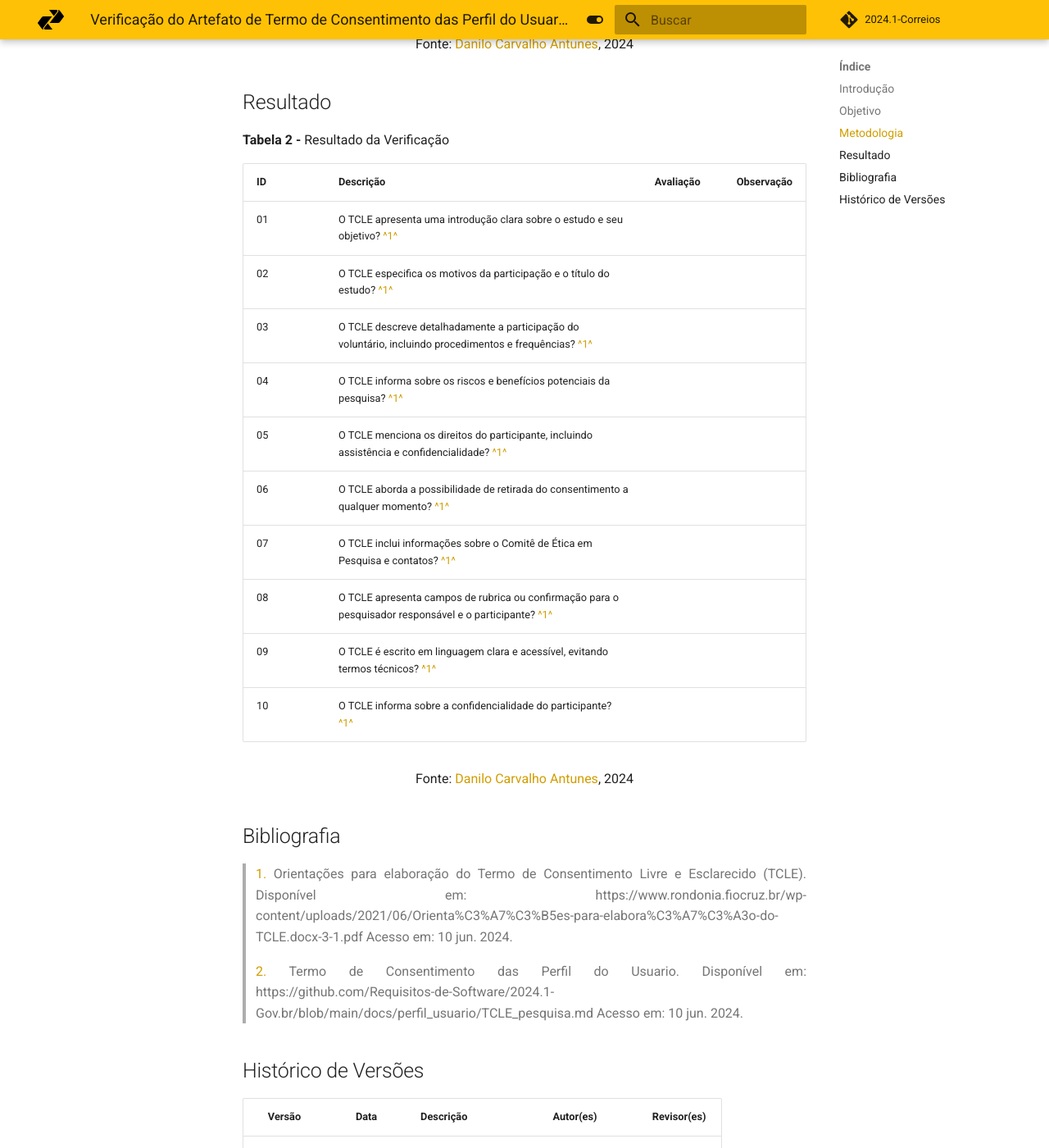
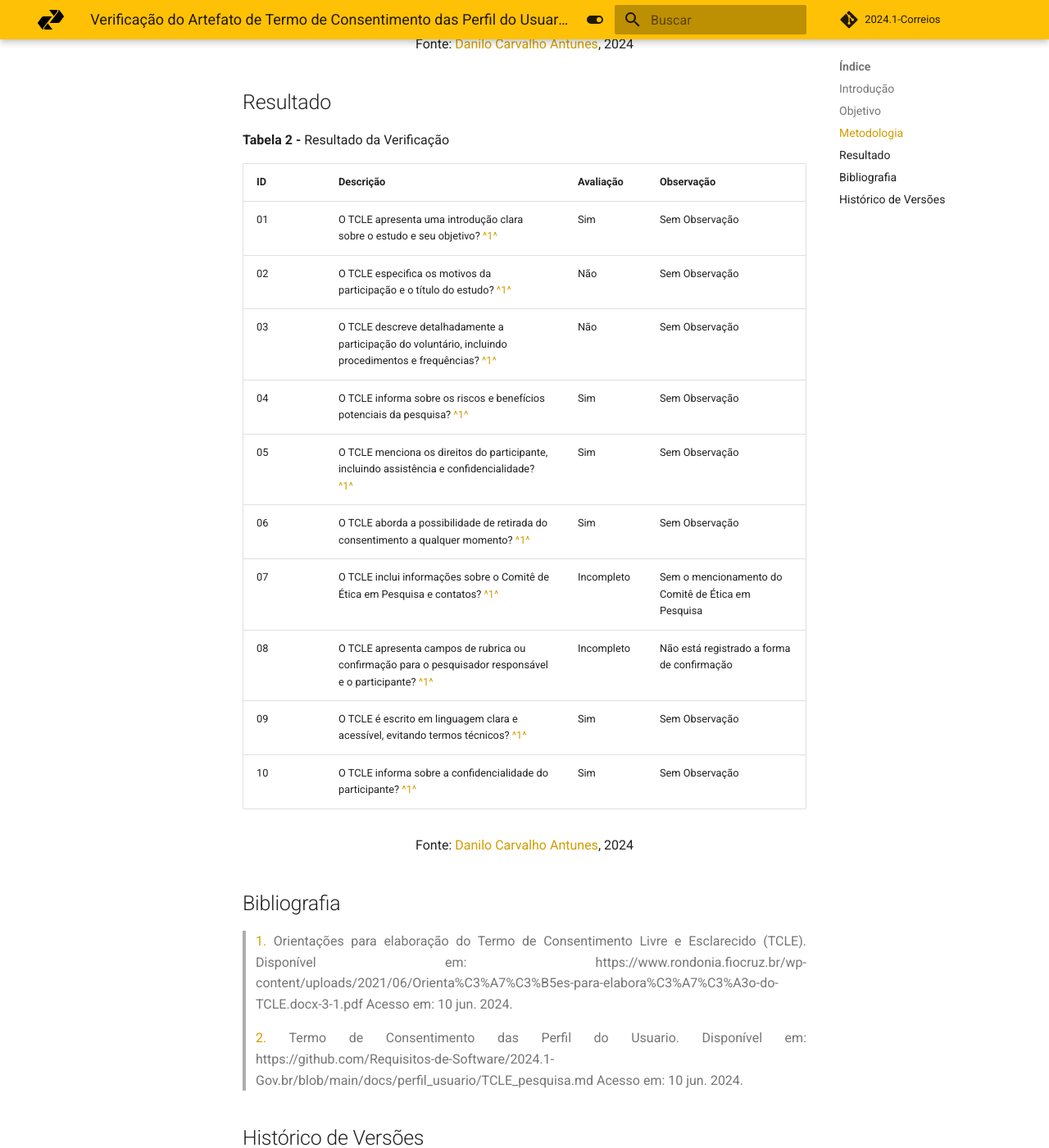
Before and after one commit to Requisitos-de-Software/2024.1-Serasa, an MkDocs documentation site: the page built from docs/verificacao/grupo+1/elicitacao/tdu_perfil.md, in a window 1280 px wide and 1400 px high, scrolled down 1605 px. Shown: the whole window at 82% size. Built offline with MkDocs 1.6.1 and Material for MkDocs 9.7.7, drawn with Linux system fonts in a browser that asks for light colours; comment, search, counter and statistics services are not loaded.

Commit message:
Artefatos prontos de termo de consetimento

```diff
--- a/docs/verificacao/grupo+1/elicitacao/tdu_perfil.md
+++ b/docs/verificacao/grupo+1/elicitacao/tdu_perfil.md
@@ -37,16 +37,16 @@ A criação de um checklist para verificação de um Termo de Consentimento Livr
 
 | ID  | Descrição                                                                                                                      | Avaliação | Observação |
 |-----|--------------------------------------------------------------------------------------------------------------------------------|-----------|------------|
-| 01  | O TCLE apresenta uma introdução clara sobre o estudo e seu objetivo? <a id="anchor_1" href="#REF1">^1^</a>                     |          |           |
-| 02  | O TCLE especifica os motivos da participação e o título do estudo? <a id="anchor_1" href="#REF1">^1^</a>                       |          |           |
-| 03  | O TCLE descreve detalhadamente a participação do voluntário, incluindo procedimentos e frequências? <a id="anchor_1" href="#REF1">^1^</a> |          |           |
-| 04  | O TCLE informa sobre os riscos e benefícios potenciais da pesquisa? <a id="anchor_1" href="#REF1">^1^</a>                      |          |           |
-| 05  | O TCLE menciona os direitos do participante, incluindo assistência e confidencialidade? <a id="anchor_1" href="#REF1">^1^</a> |          |           |
-| 06  | O TCLE aborda a possibilidade de retirada do consentimento a qualquer momento? <a id="anchor_1" href="#REF1">^1^</a>          |          |          |
-| 07  | O TCLE inclui informações sobre o Comitê de Ética em Pesquisa e contatos? <a id="anchor_1" href="#REF1">^1^</a>                |          |           |
-| 08  | O TCLE apresenta campos de rubrica ou confirmação para o pesquisador responsável e o participante? <a id="anchor_1" href="#REF1">^1^</a>      |          |           |
-| 09  | O TCLE é escrito em linguagem clara e acessível, evitando termos técnicos? <a id="anchor_1" href="#REF1">^1^</a>               |          |           |
-| 10  | O TCLE informa sobre a confidencialidade do participante? <a id="anchor_1" href="#REF1">^1^</a>                              |          |           |
+| 01  | O TCLE apresenta uma introdução clara sobre o estudo e seu objetivo? <a id="anchor_1" href="#REF1">^1^</a>                     |    Sim    |     Sem Observação       |
+| 02  | O TCLE especifica os motivos da participação e o título do estudo? <a id="anchor_1" href="#REF1">^1^</a>                       |     Não      |     Sem Observação       |
+| 03  | O TCLE descreve detalhadamente a participação do voluntário, incluindo procedimentos e frequências? <a id="anchor_1" href="#REF1">^1^</a> |     Não     |     Sem Observação     |
+| 04  | O TCLE informa sobre os riscos e benefícios potenciais da pesquisa? <a id="anchor_1" href="#REF1">^1^</a>                      |     Sim     |     Sem Observação      |
+| 05  | O TCLE menciona os direitos do participante, incluindo assistência e confidencialidade? <a id="anchor_1" href="#REF1">^1^</a> |     Sim      |     Sem Observação      |
+| 06  | O TCLE aborda a possibilidade de retirada do consentimento a qualquer momento? <a id="anchor_1" href="#REF1">^1^</a>          |     Sim     |    Sem Observação      |
+| 07  | O TCLE inclui informações sobre o Comitê de Ética em Pesquisa e contatos? <a id="anchor_1" href="#REF1">^1^</a>                |     Incompleto     |     Sem o mencionamento do Comitê de Ética em Pesquisa    |
+| 08  | O TCLE apresenta campos de rubrica ou confirmação para o pesquisador responsável e o participante? <a id="anchor_1" href="#REF1">^1^</a>      |     Incompleto     |     Não está registrado a forma de confirmação      |
+| 09  | O TCLE é escrito em linguagem clara e acessível, evitando termos técnicos? <a id="anchor_1" href="#REF1">^1^</a>               |    Sim      |     Sem Observação      |
+| 10  | O TCLE informa sobre a confidencialidade do participante? <a id="anchor_1" href="#REF1">^1^</a>                              |    Sim      |      Sem Observação     |
 
 
 <font size="3"><p style="text-align: center">Fonte: [Danilo Carvalho Antunes](https://github.com/Danilo-Carvalho-Antunes), 2024</p></font>
```
Also changed, not shown: docs/verificacao/grupo+1/elicitacao/tdu_priorizacao.md (+18 -10 lines).
